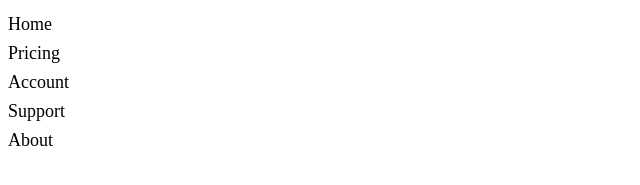
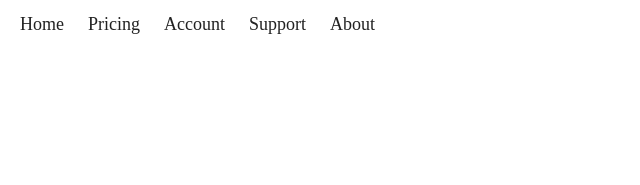
Before and after one commit to edouardmisset/staggeredMenu, a plain HTML site: page index.html in a window 1280 px wide. Both pictures are taken after a click on the label 32 px from the left and 49 px from the top of the page. Shown: the part 63-248 px from the top of the page, without its empty margins (0-640 px from the left). Drawn offline with nearby package versions, Linux system fonts and the light colour scheme.

Commit message:
Added hover and focus effect from .30secondsofcode.org

```diff
--- a/index.html
+++ b/index.html
@@ -12,12 +12,12 @@
       <label for="menu" class="menu-toggler-label">
         <i data-feather="menu"> </i>
       </label>
-      <ul class="stagger-menu">
-        <li style="--i: 0">Home</li>
-        <li style="--i: 1">Pricing</li>
-        <li style="--i: 2">Account</li>
-        <li style="--i: 3">Support</li>
-        <li style="--i: 4">About</li>
+      <ul class="stagger-menu hover-nav">
+        <li style="--i: 0"><a href="#">Home</a></li>
+        <li style="--i: 1"><a href="#">Pricing</a></li>
+        <li style="--i: 2"><a href="#">Account</a></li>
+        <li style="--i: 3"><a href="#">Support</a></li>
+        <li style="--i: 4"><a href="#">About</a></li>
       </ul>
     </header>
 
--- a/style.css
+++ b/style.css
@@ -1,3 +1,5 @@
+/* STAGGERED */
+
 .container {
   overflow-x: hidden;
   width: 100%;
@@ -34,3 +36,44 @@
   transform: translateX(0);
   transition-delay: calc(0.055s * var(--i));
 }
+
+/* HOVER */
+
+.hover-nav ul {
+  list-style: none;
+  margin: 0;
+  padding: 0;
+  overflow: hidden;
+}
+
+.hover-nav li {
+  float: left;
+}
+
+.hover-nav li a {
+  position: relative;
+  /* display: block; */
+  color: #222;
+  text-align: center;
+  padding: 8px 12px;
+  text-decoration: none;
+  z-index: 0;
+}
+
+li a:before {
+  position: absolute;
+  content: "";
+  width: 100%;
+  height: 100%;
+  bottom: 0;
+  left: 0;
+  background-color: #2e2200;
+  z-index: -1;
+  transform: scale(0);
+  transition: transform 0.5s ease-in-out;
+}
+
+li a:hover:before,
+li a:focus:before {
+  transform: scale(1);
+}
```
